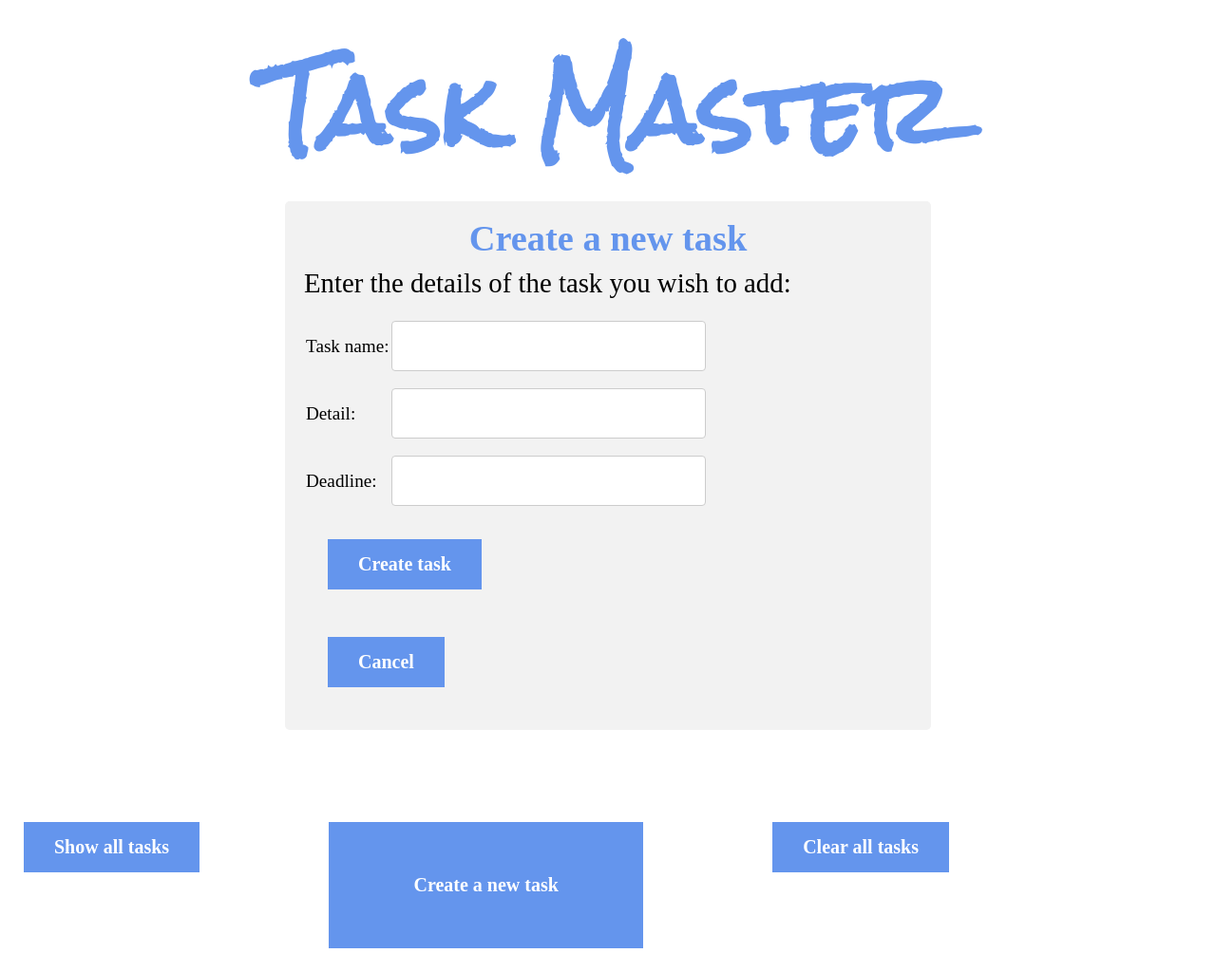
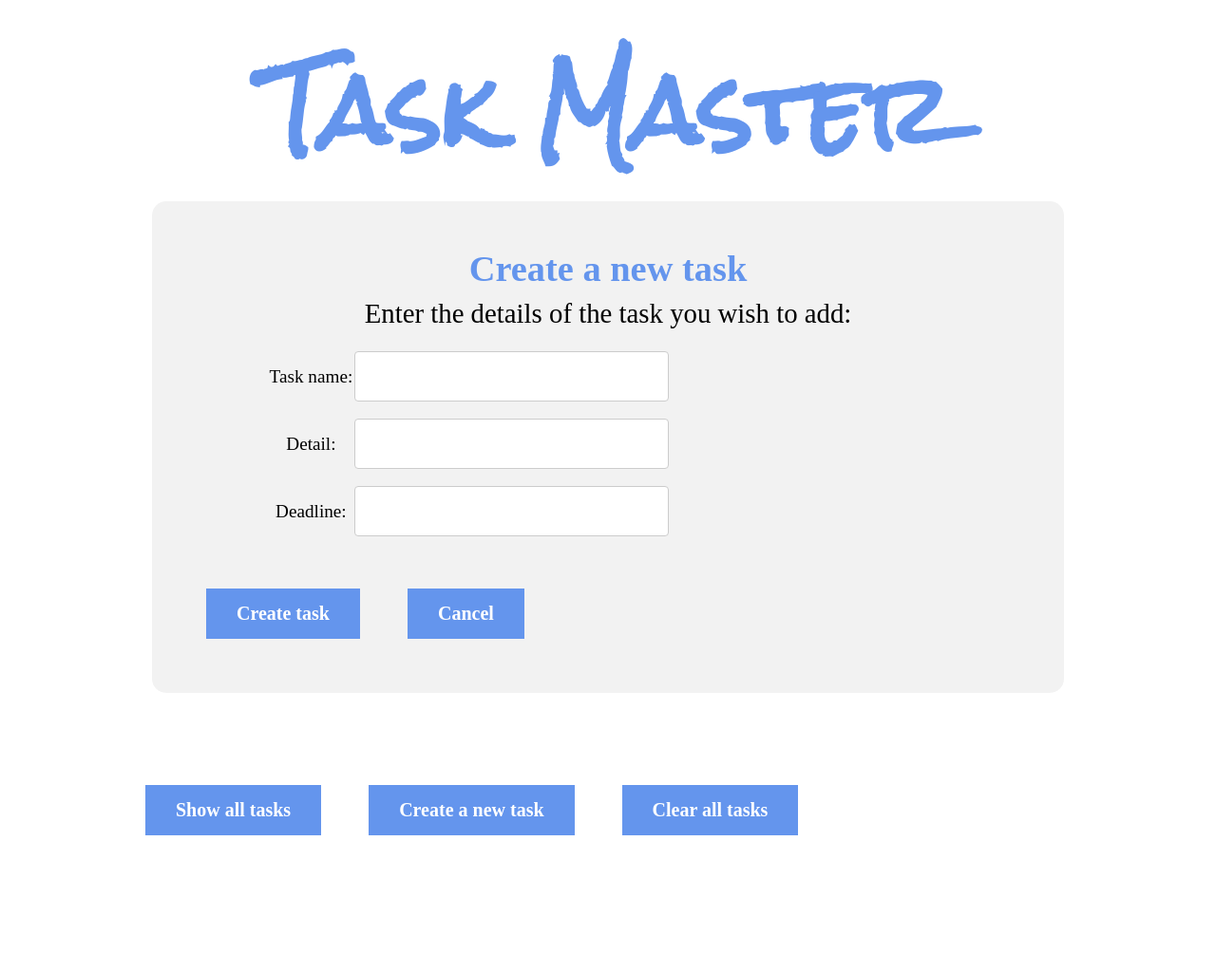
Before and after one commit to SheenaDub/Tasks, a Flask app: page /createnew in a window 1280 px wide. Shown: the whole page at 95% size. After the commit the page ends 880 px from the top, so only its background shows below. Run offline with Flask 2, Linux system fonts and the light colour scheme; some web fonts are replaced.

Commit message:
design tweaks and edit function bug fixed

```diff
--- a/db.py
+++ b/db.py
@@ -95,10 +95,10 @@ def deleteATask(id):
         connection.rollback()
 
 
-def editTask(name, detail, deadline):
+def editTask(name, detail, deadline, oldname):
     _SQL = """UPDATE tasks SET taskname=%s, taskdetail=%s, taskdeadline=%s WHERE taskname =%s"""
     try:
-        cursor.execute(_SQL, (name, detail, deadline, name))
+        cursor.execute(_SQL, (name, detail, deadline, oldname))
         connection.commit()
         closeConnection()
     except Exception as error:
--- a/main.py
+++ b/main.py
@@ -20,7 +20,7 @@ def showNew() -> 'html':
 	deadline = request.form['taskdeadline']
 	createConnection()
 	writeTask(name,detail,deadline)
-	return render_template('shownewtask.html', the_title='Your new task', taskname=name, taskdetail=detail, taskdeadline=deadline,)
+	return render_template('shownewtask.html', the_title='Your new task', taskname=name, taskdetail=detail, taskdeadline=deadline)
 
 @app.route('/showall', methods=['POST','GET'])
 def showAllTasks():
@@ -52,15 +52,10 @@ def editThisTask():
     name = request.form['taskname'].strip()
     detail = request.form['taskdetail'].strip()
     deadline = request.form['taskdeadline'].strip()
-    print("edit this Task called ")
-    print(name)
-    print(detail)
-    print(deadline)
+    oldname = request.form['oldName'].strip()
     createConnection()
-    editTask(name, detail, deadline)
-    return "hello"
-
-
+    editTask(name, detail, deadline, oldname)
+    return render_template('index.html')
 
 
 @app.errorhandler(404)
--- a/static/js/javascript.js
+++ b/static/js/javascript.js
@@ -7,12 +7,6 @@
 
 
 function displayTasks(){
-    //window.location.reload(true);
-
-
-    //window.location.reload(true);
-    // jquery to retrieve json data
-
   $.getJSON("http://127.0.0.1:5000/showall", function(data) {
     console.log("type of data: ", typeof data);
 
@@ -112,11 +106,6 @@ $(document).on('click', "[id^=delbutton_]", function(){
     var chars = buttonId.split("_");
     var thisID = parseInt(chars[1]);
     alert(thisID);
-    console.log(buttonId);
-
-    //"div_" + i;
-
-    //$('#' + buttonId).remove();
 
     $.ajax({
   type : 'POST',
@@ -130,12 +119,10 @@ window.location.reload(true);
 
 // clears all tasks from db
 $(document).on('click', "[id=clearTasks]", function(){
-    alert("clear all has been called");
     $.ajax({
   type : 'POST',
   url : "/clearAll",
 });
 
-
 window.location.reload(true);
 });
--- a/static/style.css
+++ b/static/style.css
@@ -60,14 +60,20 @@ input[type=submit] {
 .buttonRow{
     width: 80%;
     text-align: center;
+    margin:auto;
 }
 
+.innerButtons{
+display: inline-block;
+    float:left;
 
-.buttonRow button{
-    display: inline-block;
 }
 
-
+.encloseAll::after {
+  content: "";
+  clear: both;
+  display: table;
+}
 
 input[type=text], select {
   width: 100%;
@@ -82,9 +88,8 @@ input[type=text], select {
 }
 
 .formdiv {
-    width: 50%;
+    width: 80%;
   border-radius: 5px;
-  background-color: #f2f2f2;
   padding: 20px;
     margin:auto;
     font-family: 'Andada', serif;
@@ -100,8 +105,12 @@ input[type=text], select {
     text-align: center;
 }
 
+.row{
+    max-height:20px;
+}
+
 #formButton{
-
+float:left;
     background-color: cornflowerblue; /* Green */
     border: none;
     color: white;
@@ -113,8 +122,6 @@ input[type=text], select {
     margin: 25px;
     font-family: 'Andada', serif;
     font-weight: bold;
-
-
 }
 
 button {
@@ -161,7 +168,7 @@ button:hover{
 
  #clearTasks{
 
-    float:right;
+
 }
 
  .showOneDisplay {
@@ -189,9 +196,10 @@ button:hover{
     margin: 20px;
 padding:2em;
     text-align: center;
-     width: 40%;
      margin:auto;
       border-radius: 15px;
+      overflow: auto;
+      width:70%;
 
 
 }
--- a/templates/base.html
+++ b/templates/base.html
@@ -28,15 +28,18 @@
 
 <div class="buttonRow">
 
-<form action="/showall" id="viewAll">
-    <input type="submit" value="Show all tasks" />
+<form action="/showall">
+    <input type="submit" value="Show all tasks" class="innerButtons"/>
 </form>
 
-<button value="Clear all tasks" class="clearEntries" type="button" id="clearTasks"> Clear all tasks</button>
 
-<form action="/createnew" id="formButton">
-    <input type="submit" value="Create a new task" />
+    <form action="/createnew">
+    <input type="submit" value="Create a new task" class="innerButtons"/>
 </form>
+
+<button value="Clear all tasks" type="button" id="clearTasks" class="innerButtons"> Clear all tasks</button>
+
+
 
 
 
--- a/templates/createnew.html
+++ b/templates/createnew.html
@@ -2,6 +2,7 @@
 
 {% block body %}
 
+<div class="encloseAll">
 <div class="formdiv">
 <form method='POST' action='/shownewtask'>
 
@@ -19,10 +20,12 @@
 
 </table>
 
-<p><input value="Create task" type="SUBMIT"></p>
+</div>
+
+<input value="Create task" type="SUBMIT" class="innerButtons">
 </form>
 
-    <form action="/" class="formButton">
+    <form action="/" class="innerButtons">
     <input type="submit" value="Cancel" />
 </form>
 
--- a/templates/showone.html
+++ b/templates/showone.html
@@ -12,14 +12,14 @@
      <li><strong>Task details:</strong> {{ task[0]['taskdetail'] }}</li>
   <li><strong>Deadline: </strong>{{ task[0]['taskdeadline'] }}</li></div>
 <input type="hidden" name="deleteTask" value=" {{ task[0]['taskname'] }} " />
-    <input type="submit" value="Delete this task">
+    <input type="submit" value="Delete this task" class="innerButtons">
 
 </form>
 
 
-    <form action="/editselected" method="POST">
+    <form action="/editselected" method="POST" class="innerButtons">
     <input type="hidden" name="editTask" value=" {{ task[0]['taskname'] }} " />
-    <input type="submit" value="Edit this task">
+    <input type="submit" value="Edit this task" class="innerButtons">
 
    </form>
 
```
Also changed, not shown: templates/editselected.html (+10 -7 lines), templates/shownewtask.html (+12 -7 lines).
